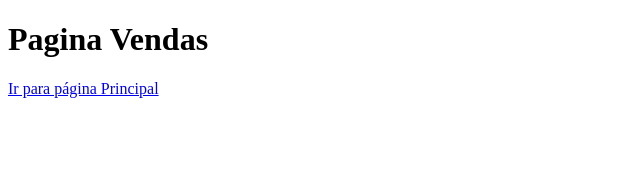
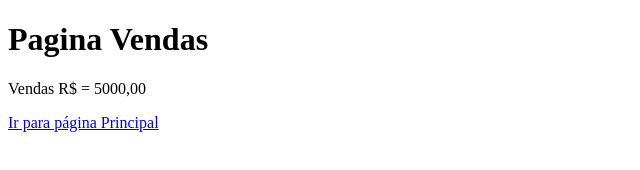
Before and after one commit to Roanda18/SiteDeVendas, a plain HTML site: page vendas.html in a window 1280 px wide. Shown: the whole page, without its empty margins (0-640 px from the left). Drawn offline with Linux system fonts and the light colour scheme.

Commit message:
Adição das vendas na pagina vendas

```diff
--- a/vendas.html
+++ b/vendas.html
@@ -7,6 +7,7 @@
 </head>
 <body>
     <h1>Pagina Vendas</h1>
+    <p>Vendas R$ = 5000,00</p>
     <a href="index.html">Ir para página Principal</a>
 </body>
 </html>
```
